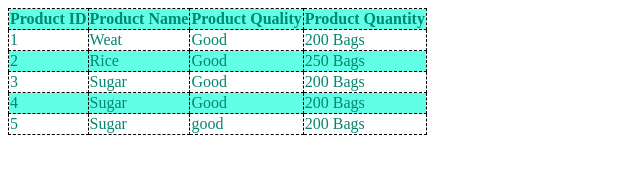
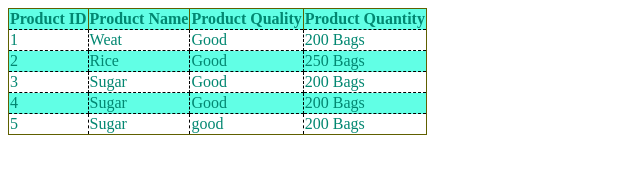
Before and after one commit to zulfuqar1/css-table-, a plain HTML site: page task/index.html in a window 1280 px wide. Shown: the whole page, without its empty margins (0-640 px from the left). Drawn offline with Linux system fonts and the light colour scheme.

Commit message:
table bugs fixed

```diff
--- a/task/style.css
+++ b/task/style.css
@@ -13,3 +13,10 @@ head{
     background-color: #ffffff;
      color: #028771;
     }
+
+    table{
+        border: 1px solid rgb(96, 96, 0);
+    }
+    th{
+        border-right: 1px solid rgb(96, 96, 0);
+    }
```
